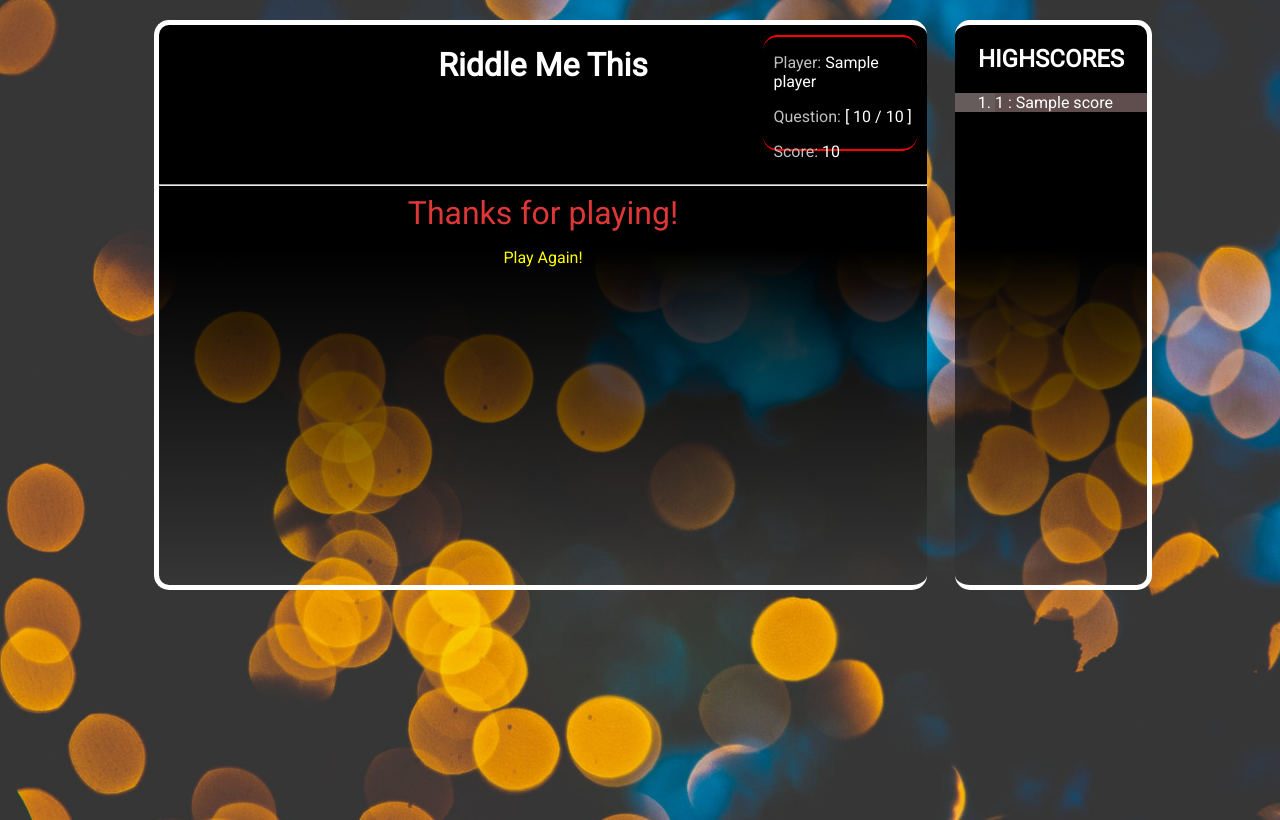
After one commit to Code-Institute-Submissions/project3-3, a Flask app: template templates/finished.html in a window 1280 px wide. The commit adds this page. Run offline with Flask 2, Linux system fonts and the light colour scheme; the template is opened without the code that fills it: most values are stand-ins (such as "Sample title", 1, 10 or a date in 2020); parts of the project's set-up code (start-up, migrations or seed data) failed here and were passed over.

Commit message:
Added proper handling of game over

```diff
--- a/run.py
+++ b/run.py
@@ -21,9 +21,11 @@ class Player:
     def addPoints(self, number = 5):
         self.score += number
         # since we're adding points, we can as well advance question
-        self.question += 1
         if self.question >= len(questions)-1:
             self.finished = True
+        else:
+            self.question += 1
+
 
         highscores[self.name] = self.score
 
@@ -37,7 +39,7 @@ class Player:
     def getQandA(self): # returns ('question', 'answer')
         return questions[self.question]
     def getQuestion(self): # returns 'question'
-        return questions[self.question][0]
+        return questions[self.question][0] or questions[-1][0]
     @classmethod
     def exists(cls, name):
         return name in users
@@ -64,6 +66,7 @@ def loadQuestions():
 totalQuestions = loadQuestions()
 
 print (totalQuestions)
+print len(questions)
 @app.route('/')
 def index():
     return render_template('base.html')
@@ -84,12 +87,14 @@ def login():
 def game(username):
     player = users[username]
     question, answer = player.getQandA()
-    if player.finished:
-        return 'THIS IS THE END'
+
     if ('answer' in request.form):
         print(Player.getScores())
         if answer.lower() in request.form['answer'].lower():
             player.addPoints()
+            if player.finished:
+                return redirect(username + '/finished')
+
             return render_template('base.html', time = time.time(), scores = Player.getScores(),  count = "[ {0} / {1} ]".format(player.question+1, totalQuestions), username = username, success = True, question = player.getQuestion(), score = player.score)
         else:
             #wrong answer
@@ -102,6 +107,11 @@ def user(username):
     return render_template('base.html',time = time.time(),  username=username)
 
 
+@app.route('/<username>/finished', methods = ['GET'])
+def finish(username):
+    player = users[username]
+    return render_template("finished.html", player = player, scores = Player.getScores())
+
 if __name__ == '__main__':
     app.run(host = os.getenv('IP'),
             port = os.getenv('PORT'),
--- a/static/style.css
+++ b/static/style.css
@@ -10,7 +10,18 @@
     margin: 0 auto;
     padding-top: 20px;
 
+
 }
+a:link, a:visited {
+    text-decoration: none;
+    color: yellow;
+
+}
+a:hover, a:visited:hover {
+    color: white;
+}
+
+
 #inner-stats p {
     margin-left: 10px;
     color: silver;
--- /dev/null
+++ b/templates/finished.html
@@ -0,0 +1,45 @@
+<!<!DOCTYPE html>
+<html>
+
+<head>
+    <link href="https://fonts.googleapis.com/css?family=Roboto" rel="stylesheet">
+    <title> Riddle Me This</title>
+    <link rel="stylesheet" type="text/css" href="{{url_for('static', filename='style.css')}}?v={{time}}">
+
+</head>
+
+<body>
+
+    <div class="container">
+        <div class="left-box">
+            <h1>Riddle Me This</h1>
+
+            <div class="game-div">
+                <hr style="margin-top: 100px"/>
+                <span style="font-size: 2em; color: rgb(222, 55, 55)"> Thanks for playing! </span>
+                <p>
+                    <a href="{{url_for('index')}}"> Play Again!</a>
+                </p>
+            </div>
+
+            <div id='inner-stats' class="inner-box">
+                <p>Player: <span> {{ player.name }}</span> </p>
+                <p>Question: <span>[ {{player.question + 1}} / {{player.question + 1}} ]</span> </p>
+                <p>Score: <span>{{ player.score}}</span></p>
+            </div>
+        </div>
+        <div class="right-box">
+            <div class="highscores">
+                <h2 style="margin-top:0px">HIGHSCORES</h2>
+                <ol>
+                    {% for score in scores %}
+                    <li> {{ score[0] }} : {{ score[1] }} </li>
+
+                    {% endfor %}
+                </ol>
+            </div>
+        </div>
+    </div>
+</body>
+
+</html>
```
Also changed, not shown: data/questions.txt (line endings or trailing spaces).
